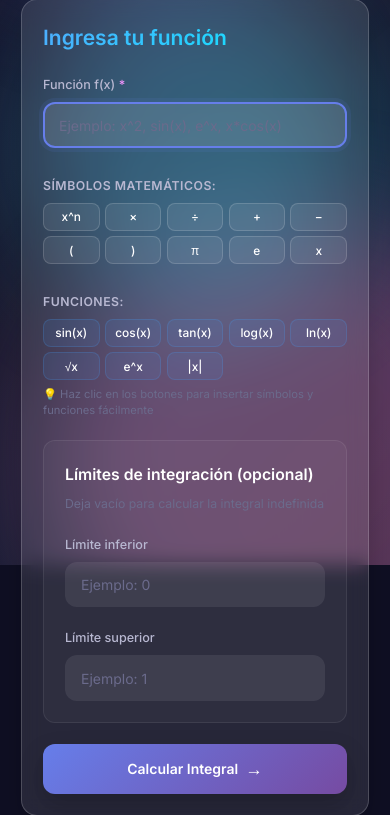
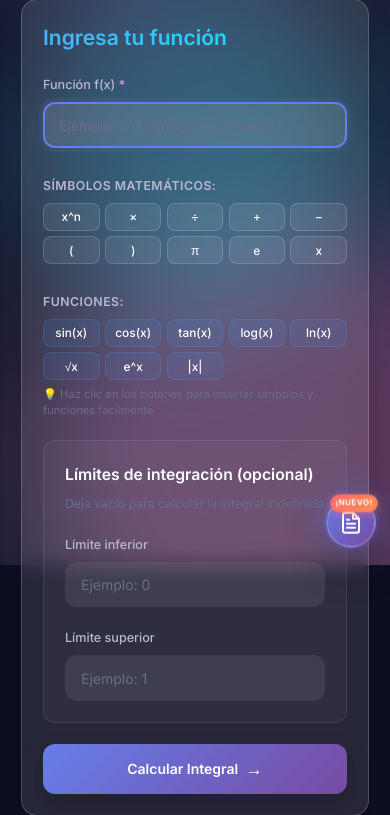
Before and after one commit to victor-huallpa/Calculadora-Python, a Flask app: page / in a window 390 px wide. Shown: the part 279-1094 px from the top of the page. Run offline with Flask 3, Linux system fonts and the light colour scheme.

Commit message:
encuesta

```diff
--- a/static/css/style.css
+++ b/static/css/style.css
@@ -777,6 +777,176 @@ body {
 }
 
 /* ========================================
+   Floating Survey Button
+   ======================================== */
+
+.survey-button {
+    position: fixed;
+    bottom: 2rem;
+    right: 2rem;
+    width: 60px;
+    height: 60px;
+    background: var(--primary-gradient);
+    border-radius: 50%;
+    display: flex;
+    align-items: center;
+    justify-content: center;
+    box-shadow: var(--shadow-lg), 0 0 30px rgba(102, 126, 234, 0.5);
+    cursor: pointer;
+    transition: all var(--transition-normal);
+    z-index: 999;
+    text-decoration: none;
+    animation: float-button 3s ease-in-out infinite, pulse-glow 2s ease-in-out infinite;
+    border: 2px solid rgba(255, 255, 255, 0.2);
+    backdrop-filter: blur(10px);
+}
+
+.survey-button::before {
+    content: '';
+    position: absolute;
+    width: 100%;
+    height: 100%;
+    border-radius: 50%;
+    background: var(--primary-gradient);
+    opacity: 0.4;
+    animation: pulse-ring 2s ease-out infinite;
+}
+
+.survey-button:hover {
+    transform: translateY(-5px) scale(1.1);
+    box-shadow: var(--shadow-lg), 0 0 40px rgba(102, 126, 234, 0.8);
+    background: var(--secondary-gradient);
+    animation: float-button 3s ease-in-out infinite;
+    /* Stop pulse on hover */
+}
+
+.survey-button:active {
+    transform: translateY(-2px) scale(1.05);
+}
+
+.survey-icon {
+    width: 28px;
+    height: 28px;
+    color: white;
+    transition: transform var(--transition-normal);
+    position: relative;
+    z-index: 1;
+}
+
+.survey-button:hover .survey-icon {
+    transform: rotate(5deg) scale(1.1);
+}
+
+/* Notification Badge */
+.survey-badge {
+    position: absolute;
+    top: -5px;
+    right: -5px;
+    background: linear-gradient(135deg, #ff6b6b 0%, #ff8e53 100%);
+    color: white;
+    font-size: 0.65rem;
+    font-weight: 700;
+    padding: 0.25rem 0.5rem;
+    border-radius: 12px;
+    box-shadow: 0 2px 8px rgba(255, 107, 107, 0.5);
+    z-index: 2;
+    animation: badge-bounce 2s ease-in-out infinite;
+    text-transform: uppercase;
+    letter-spacing: 0.5px;
+}
+
+/* Enhanced Tooltip */
+.survey-tooltip {
+    position: absolute;
+    right: 75px;
+    background: linear-gradient(135deg, rgba(0, 0, 0, 0.95) 0%, rgba(26, 26, 46, 0.95) 100%);
+    color: white;
+    padding: 0.75rem 1rem;
+    border-radius: var(--radius-md);
+    opacity: 0;
+    pointer-events: none;
+    transition: opacity var(--transition-normal), transform var(--transition-normal);
+    transform: translateX(10px);
+    border: 1px solid rgba(102, 126, 234, 0.3);
+    box-shadow: 0 8px 20px rgba(0, 0, 0, 0.4);
+    min-width: 200px;
+    display: flex;
+    flex-direction: column;
+    gap: 0.25rem;
+}
+
+.tooltip-title {
+    font-size: 0.9rem;
+    font-weight: 700;
+    background: var(--accent-gradient);
+    -webkit-background-clip: text;
+    -webkit-text-fill-color: transparent;
+    background-clip: text;
+    white-space: nowrap;
+}
+
+.tooltip-subtitle {
+    font-size: 0.75rem;
+    color: var(--text-secondary);
+    font-weight: 400;
+    white-space: nowrap;
+}
+
+.survey-button:hover .survey-tooltip {
+    opacity: 1;
+    transform: translateX(0);
+}
+
+/* Animations */
+@keyframes float-button {
+
+    0%,
+    100% {
+        transform: translateY(0);
+    }
+
+    50% {
+        transform: translateY(-10px);
+    }
+}
+
+@keyframes pulse-glow {
+
+    0%,
+    100% {
+        box-shadow: var(--shadow-lg), 0 0 30px rgba(102, 126, 234, 0.5);
+    }
+
+    50% {
+        box-shadow: var(--shadow-lg), 0 0 40px rgba(102, 126, 234, 0.8);
+    }
+}
+
+@keyframes pulse-ring {
+    0% {
+        transform: scale(1);
+        opacity: 0.4;
+    }
+
+    100% {
+        transform: scale(1.5);
+        opacity: 0;
+    }
+}
+
+@keyframes badge-bounce {
+
+    0%,
+    100% {
+        transform: translateY(0) scale(1);
+    }
+
+    50% {
+        transform: translateY(-3px) scale(1.05);
+    }
+}
+
+/* ========================================
    Responsive Design
    ======================================== */
 
@@ -805,6 +975,28 @@ body {
     .button-grid {
         grid-template-columns: repeat(auto-fit, minmax(60px, 1fr));
     }
+
+    /* Survey button adjustments for tablets */
+    .survey-button {
+        bottom: 1.5rem;
+        right: 1.5rem;
+        width: 55px;
+        height: 55px;
+    }
+
+    .survey-icon {
+        width: 26px;
+        height: 26px;
+    }
+
+    .survey-badge {
+        font-size: 0.6rem;
+        padding: 0.2rem 0.4rem;
+    }
+
+    .survey-tooltip {
+        min-width: 180px;
+    }
 }
 
 @media (max-width: 480px) {
@@ -826,4 +1018,29 @@ body {
         padding: 0.4rem 0.5rem;
         font-size: 0.85rem;
     }
+
+    /* Survey button adjustments for small mobile */
+    .survey-button {
+        bottom: 1rem;
+        right: 1rem;
+        width: 50px;
+        height: 50px;
+    }
+
+    .survey-icon {
+        width: 24px;
+        height: 24px;
+    }
+
+    .survey-badge {
+        font-size: 0.55rem;
+        padding: 0.15rem 0.35rem;
+        top: -3px;
+        right: -3px;
+    }
+
+    .survey-tooltip {
+        display: none;
+        /* Hide tooltip on small screens */
+    }
 }
--- a/templates/index.html
+++ b/templates/index.html
@@ -197,6 +197,24 @@
         </footer>
     </div>
 
+    <!-- Floating Survey Button -->
+    <a href="https://forms.gle/NGiJmhm5mEcdYMUq8" target="_blank" rel="noopener" class="survey-button"
+        aria-label="Encuesta de satisfacción - Tu opinión importa">
+        <span class="survey-badge">¡Nuevo!</span>
+        <svg class="survey-icon" xmlns="http://www.w3.org/2000/svg" viewBox="0 0 24 24" fill="none"
+            stroke="currentColor" stroke-width="2" stroke-linecap="round" stroke-linejoin="round">
+            <path d="M14 2H6a2 2 0 0 0-2 2v16a2 2 0 0 0 2 2h12a2 2 0 0 0 2-2V8z"></path>
+            <polyline points="14 2 14 8 20 8"></polyline>
+            <line x1="16" y1="13" x2="8" y2="13"></line>
+            <line x1="16" y1="17" x2="8" y2="17"></line>
+            <polyline points="10 9 9 9 8 9"></polyline>
+        </svg>
+        <span class="survey-tooltip">
+            <span class="tooltip-title">¡Tu opinión importa! 💡</span>
+            <span class="tooltip-subtitle">Ayúdanos a mejorar (solo 1 min)</span>
+        </span>
+    </a>
+
     <!-- Custom JavaScript (ES6 Modules) -->
     <script type="module" src="{{ url_for('static', filename='js/main.js') }}"></script>
 </body>
```
